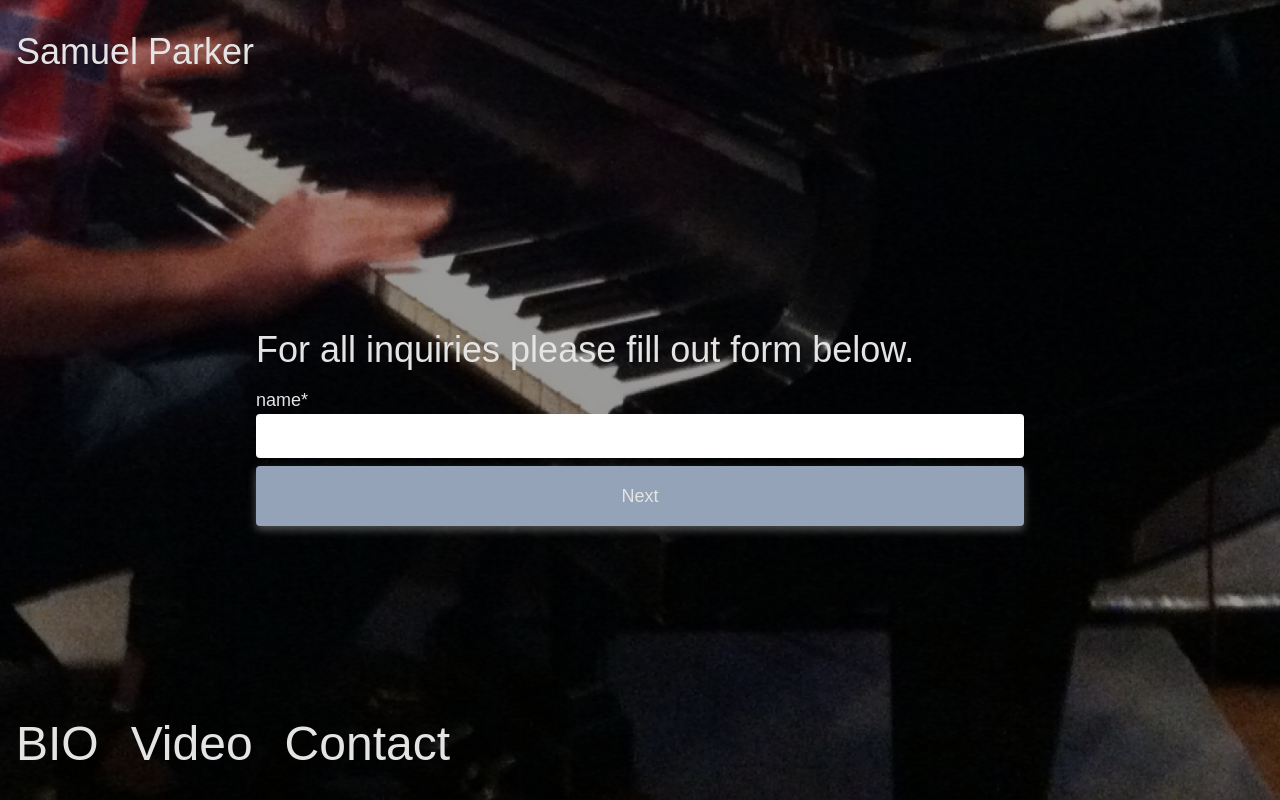
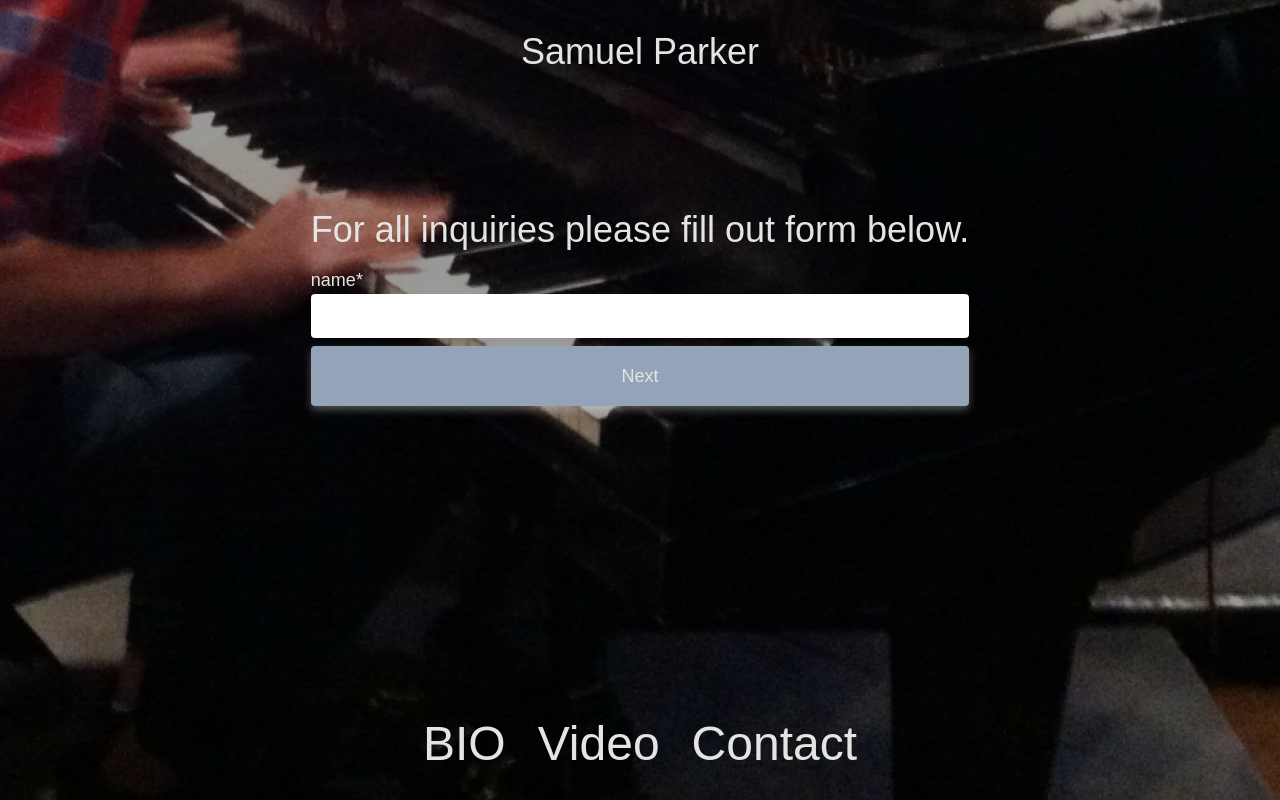
Before and after one commit to samuelaparker/samuelparkermusic, a Next.js app: page /contact in a window 1280 px wide. Built offline with nearby package versions, Linux system fonts and the light colour scheme; a web font is replaced by a local one.

Commit message:
center all content

```diff
--- a/app/bio/page.tsx
+++ b/app/bio/page.tsx
@@ -11,9 +11,11 @@ export const metadata: Metadata = {
 export default function Bio() {
   return (
     <div className="mx-4 mt-4">
-      <Link href="/" className="font-dawning text-4xl">
-        Samuel Parker
-      </Link>
+      <div className="w-full text-center">
+        <Link href="/" className="font-dawning text-4xl">
+          Samuel Parker
+        </Link>
+      </div>
       <div className="mt-4 sm:mt-8 max-w-3xl sm:text-2xl">
         <p className="mt-2 ">
           From Maine&apos;s serene coast to the busy streets of NYC and now
--- a/app/components/VideoEmbed/index.tsx
+++ b/app/components/VideoEmbed/index.tsx
@@ -6,7 +6,7 @@ import Iframe from "react-iframe";
 export default function VideoEmbed() {
   return (
     <div className="">
-      <div className="sm:h-[350px h-[250px] max-w-[600px] py-4">
+      <div className="sm:h-[350px] h-[250px] sm:min-w-[600px] py-4">
         <Iframe
           url="https://www.youtube.com/embed/6y5i9zwnx0A"
           title="Autumn Leaves - Samuel (Sam) Parker - November 2023"
--- a/app/contact/page.tsx
+++ b/app/contact/page.tsx
@@ -11,10 +11,12 @@ export const metadata: Metadata = {
 export default function Contact() {
   return (
     <div className="mx-4 mt-4">
-      <Link href="/" className="font-dawning text-4xl">
-        Samuel Parker
-      </Link>
-      <div className="flex flex-col min-h-[80svh] justify-center mx-auto sm:mt-8 max-w-3xl sm:text-4xl text-2xl">
+      <div className="w-full text-center">
+        <Link href="/" className="font-dawning text-4xl">
+          Samuel Parker
+        </Link>
+      </div>
+      <div className="flex flex-col min-h-[50svh] justify-center mx-auto sm:mt-8 max-w-3xl sm:text-4xl text-2xl">
         <p className="mt-2 ">For all inquiries please fill out form below.</p>
         <div className="mt-4 text-base sm:text-lg">
           <ContactForm />
--- a/app/layout.tsx
+++ b/app/layout.tsx
@@ -40,7 +40,7 @@ export default function RootLayout({
       className={`${dawning.variable} ${rubik_mono.variable} ${koulen.variable}`}
     >
       <body className="min-h-[100svh] bg-mobile sm:bg-desktop bg-cover bg-no-repeat text-[#E4E4E4] overflow-hidden ">
-        <div className=" min-h-[100svh] container mx-auto relative pt-4">
+        <div className=" flex flex-col items-center min-h-[100svh] container mx-auto relative pt-4">
           {children}
           <div className="absolute bottom-0">
             <div className="my-8">
--- a/app/video/page.tsx
+++ b/app/video/page.tsx
@@ -10,11 +10,16 @@ export const metadata: Metadata = {
 export default function Video() {
   return (
     <>
-      <div className="mx-4 mt-4">
-        <Link href="/" className="font-dawning text-4xl">
-          Samuel Parker
-        </Link>
-        <VideoEmbed />
+      <div className="mx-4 mt-4 ">
+        <div className="w-full text-center">
+          <Link href="/" className="font-dawning text-4xl">
+            Samuel Parker
+          </Link>
+        </div>
+
+        <div className="">
+          <VideoEmbed />
+        </div>
       </div>
     </>
   );
```
